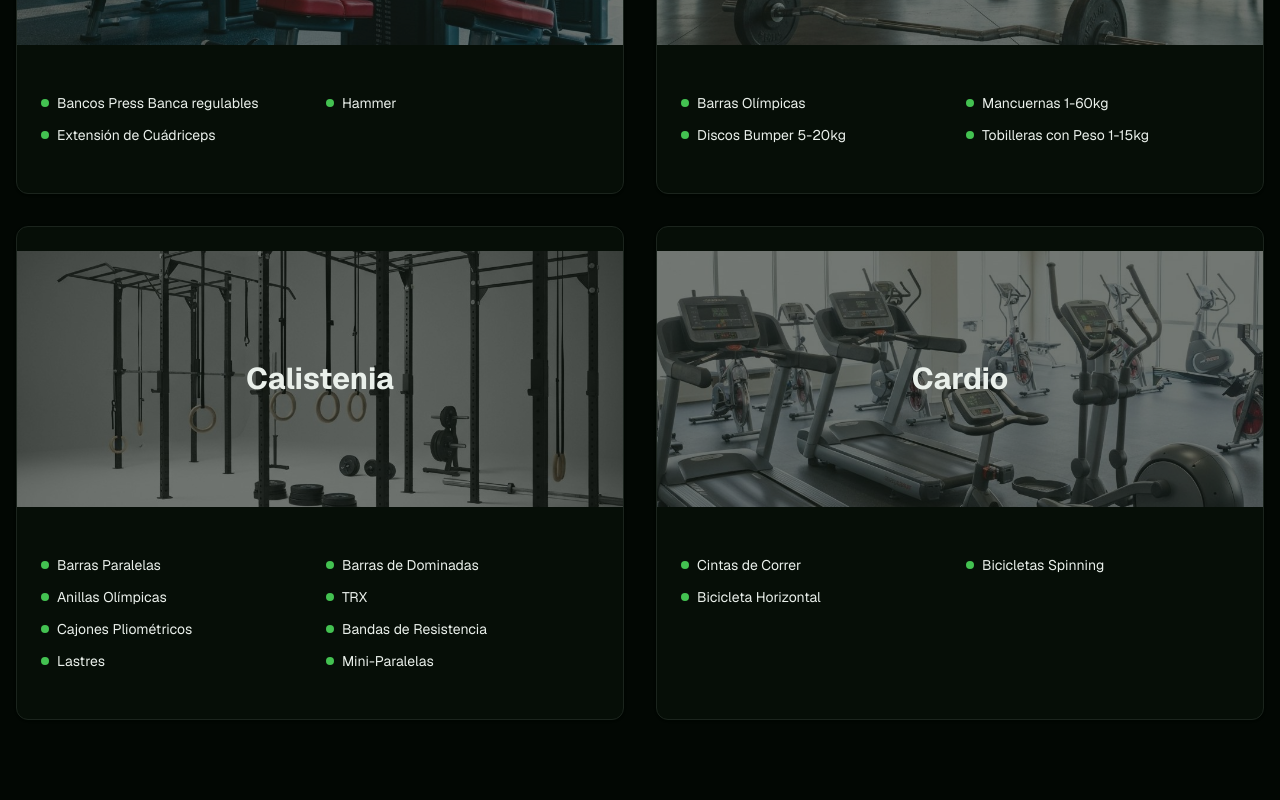
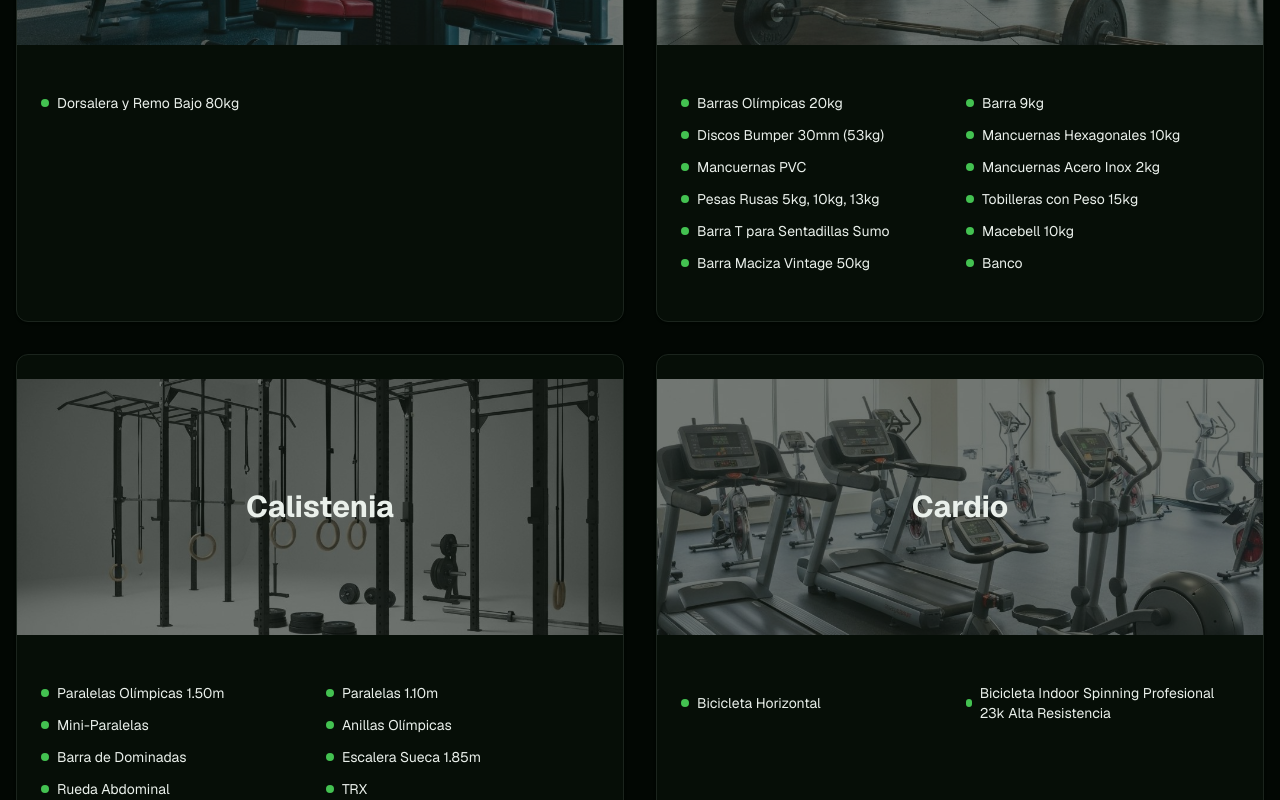
Before and after one commit to RamiroMoralesdev/gym-landing, a Next.js app: page / in a window 1280 px wide. Shown: the part 2780-3580 px from the top of the page. Built offline with nearby package versions, Linux system fonts and the light colour scheme.

Commit message:
Update equipment list to match actual gym inventory
Replace placeholder equipment items with the real list of available
equipment across all categories.

```diff
--- a/components/equipment.tsx
+++ b/components/equipment.tsx
@@ -4,44 +4,53 @@ const equipment = [
   {
     category: "Máquinas de Fuerza",
     items: [
-      "Bancos Press Banca regulables",
-      "Hammer",
-      "Extensión de Cuádriceps",
-
+      "Dorsalera y Remo Bajo 80kg",
     ],
     image: "/modern-gym-strength-machines.jpg",
   },
   {
     category: "Peso Libre",
     items: [
-      "Barras Olímpicas",
-      "Mancuernas 1-60kg",
-      "Discos Bumper 5-20kg",
-      "Tobilleras con Peso 1-15kg"
+      "Barras Olímpicas 20kg",
+      "Barra 9kg",
+      "Discos Bumper 30mm (53kg)",
+      "Mancuernas Hexagonales 10kg",
+      "Mancuernas PVC",
+      "Mancuernas Acero Inox 2kg",
+      "Pesas Rusas 5kg, 10kg, 13kg",
+      "Tobilleras con Peso 15kg",
+      "Barra T para Sentadillas Sumo",
+      "Macebell 10kg",
+      "Barra Maciza Vintage 50kg",
+      "Banco",
     ],
     image: "/free-weights-dumbbells-barbells-gym.jpg",
   },
   {
     category: "Calistenia",
     items: [
-      "Barras Paralelas",
-      "Barras de Dominadas",
+      "Paralelas Olímpicas 1.50m",
+      "Paralelas 1.10m",
+      "Mini-Paralelas",
       "Anillas Olímpicas",
+      "Barra de Dominadas",
+      "Escalera Sueca 1.85m",
+      "Rueda Abdominal",
       "TRX",
       "Cajones Pliométricos",
-      "Bandas de Resistencia",
-      "Lastres",
-      "Mini-Paralelas",
-
+      "Battle Ropes",
+      "Esfera Bosu",
+      "Pelotas de Pitfall",
+      "Hand Grip",
     ],
     image: "/calisthenics-equipment-pull-up-bars-rings.jpg",
   },
   {
     category: "Cardio",
-    items: ["Cintas de Correr",
-       "Bicicletas Spinning",
-       "Bicicleta Horizontal",
-        ],
+    items: [
+      "Bicicleta Horizontal",
+      "Bicicleta Indoor Spinning Profesional 23k Alta Resistencia",
+    ],
     image: "/cardio-machines-treadmill-bike-gym.jpg",
   },
 ]
```
